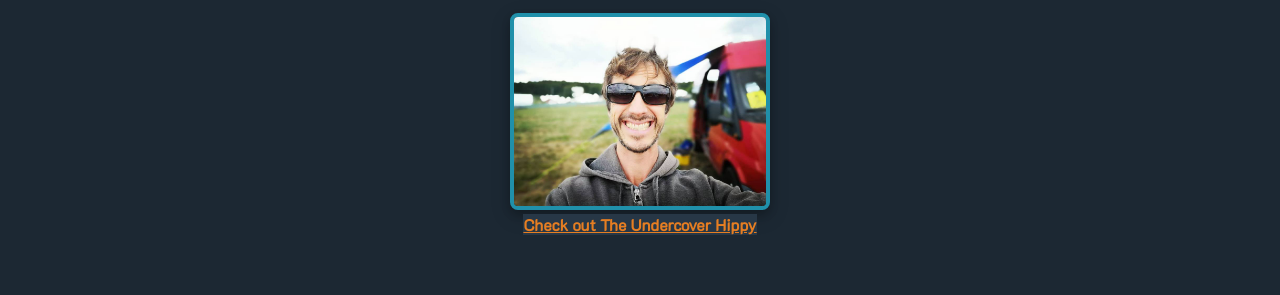
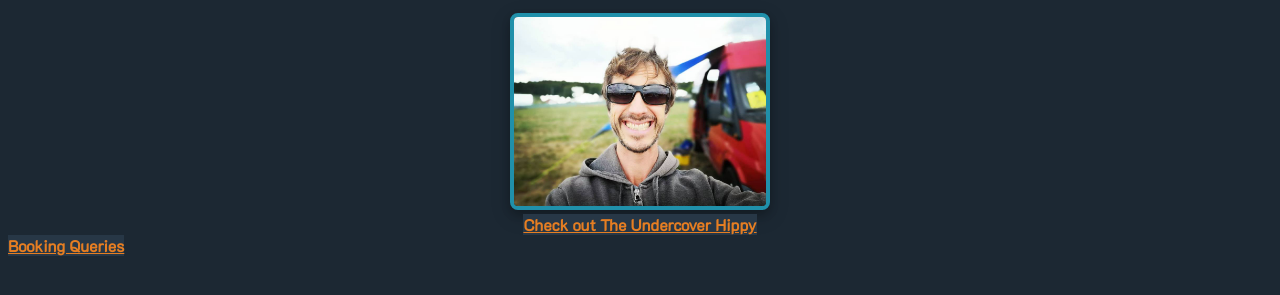
Before and after one commit to Squiddy1999/16653219, a plain HTML site: page index.html in a window 1280 px wide. Shown: the part 109-404 px from the top of the page. Drawn offline with Linux system fonts and the light colour scheme.

Commit message:
Add files via upload

```diff
--- a/index.html
+++ b/index.html
@@ -12,6 +12,8 @@
     <p>Some content here</p>
     <img src="Assets/undercoverHippy.jpg" />
     <div style="text-align:center;margin-top:4px"><a href="http://www.undercoverhippy.com/">Check out The Undercover Hippy</a></div>
+    <a href="mailto:rich@mojohobo.co.uk">Booking Queries</a>
+
 
 </body>
 </html>
```
Also changed, not shown: CSS/styles.css (line endings or trailing spaces).
